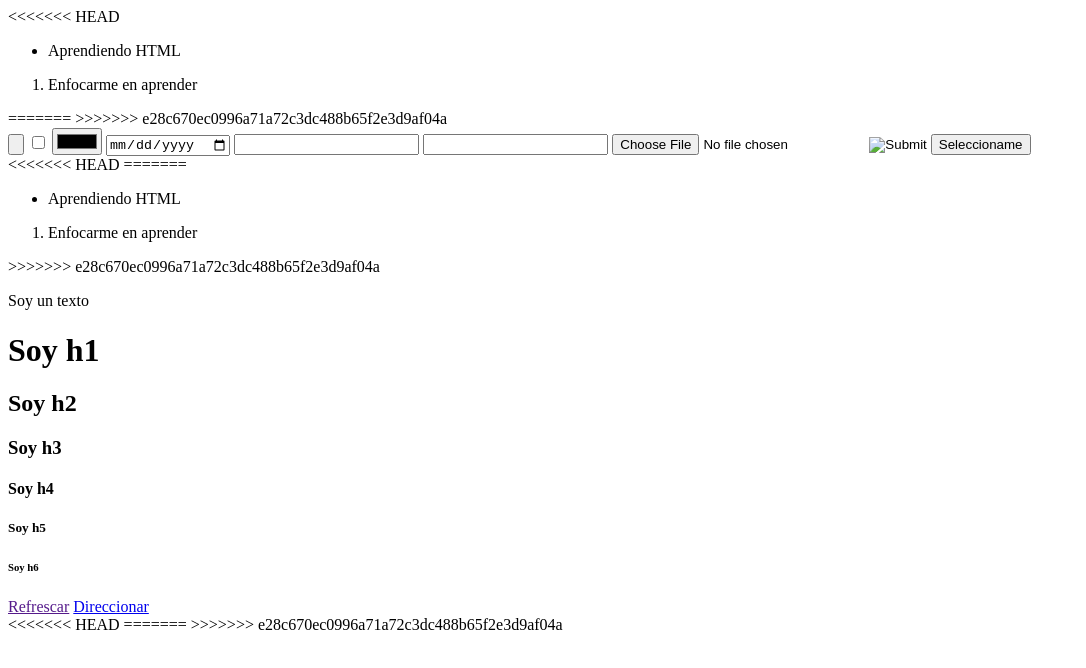
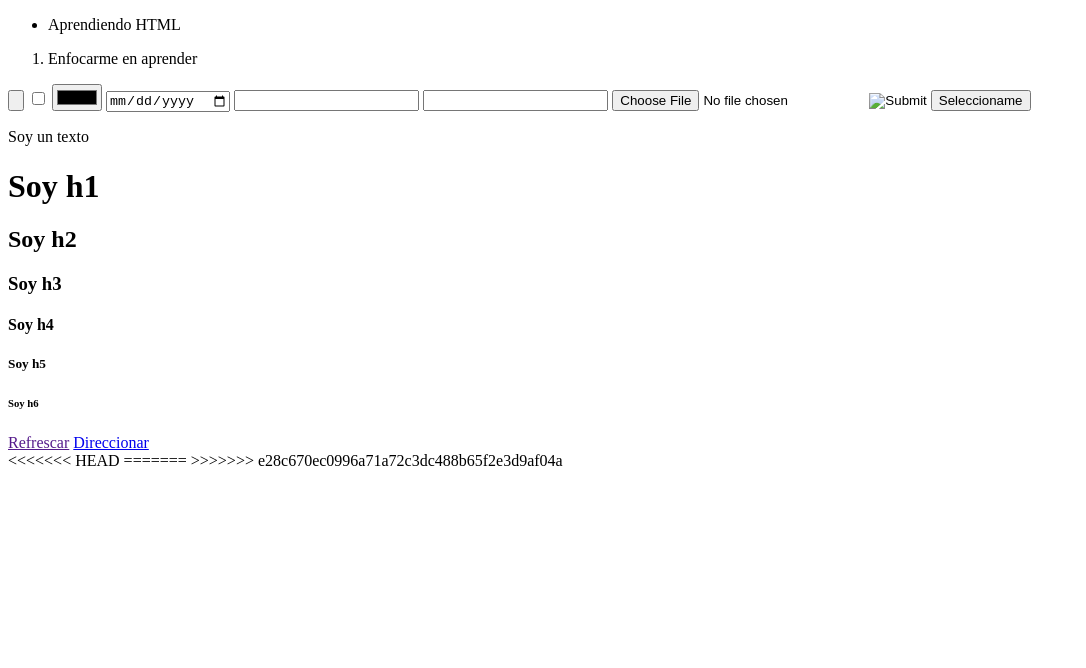
Before and after one commit to Dac099/html-css, a plain HTML site: page index.html in a window 1280 px wide. Shown: the whole page, without its empty margins (0-1086 px from the left). Drawn offline with Linux system fonts and the light colour scheme.

Commit message:
Update index.html

```diff
--- a/index.html
+++ b/index.html
@@ -27,7 +27,6 @@
             <!-- Header es una etiqueta contenedora que va a indicar la cabeza de nuestro proyecto -->
             <nav>
                 <!-- Esta etiqueta nos sirve para tener una barra de navegación dentro de nuestro proyecto -->
-<<<<<<< HEAD
                 <ul>
                     <!-- Dentro del body podemos manejar listas desordenadas -->
                     <!-- Para usar elementos de las listas se utiliza la etiqueta <li> -->
@@ -37,8 +36,6 @@
                     <!-- Y podemos manejar listas ordenadas -->
                     <li>Enfocarme en aprender</li>
                 </ol>
-=======
->>>>>>> e28c670ec0996a71a72c3dc488b65f2e3d9af04a
             </nav>
         </header>
         <main>
@@ -61,19 +58,6 @@
                 <!-- Esta etiqueta es para poner un botón  -->
                 <button type="menu">Seleccioname</button>
             </section>
-<<<<<<< HEAD
-=======
-            <ul>
-                <!-- Dentro del main podemos manejar listas desordenadas -->
-                <!-- Para usar elementos de las listas se utiliza la etiqueta <li> -->
-                <li>Aprendiendo HTML</li>
-            </ul>
-            <ol>
-                <!-- Y podemos manejar listas ordenadas -->
-                <li>Enfocarme en aprender</li>
-            </ol>
->>>>>>> e28c670ec0996a71a72c3dc488b65f2e3d9af04a
-        </main>
         <!-- La etiqueta <p> es para textos -->
         <p>Soy un texto</p>
         <!-- Hay varios textos que sirven como encabezados, como: -->
```
